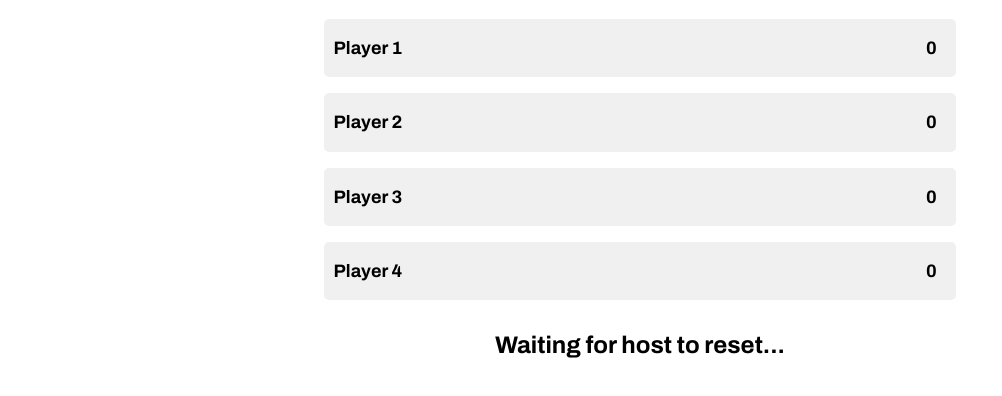
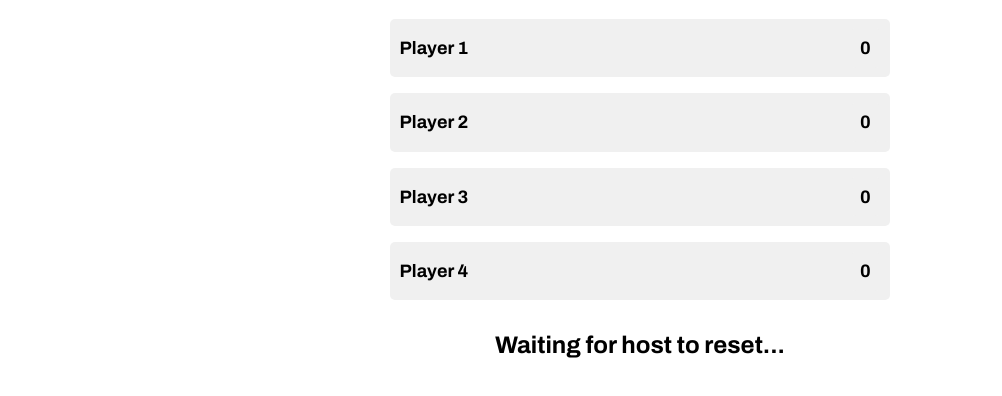
Before and after one commit to lukedaviskzn/slic, a website: page public/play.html in a window 1280 px wide. Shown: the part 234-630 px from the top of the page, without its empty margins (0-1002 px from the left). Drawn offline with Linux system fonts and the light colour scheme.

Commit message:
Leaderboard fix UI

```diff
--- a/index.js
+++ b/index.js
@@ -6,7 +6,7 @@ const port = 3030;
 
 app.use(express.static('public'));
 
-const defaultBoardSize = 16;
+const defaultBoardSize = 3;
 
 /**
  * @type {Object.<string, {
--- a/public/css/play.css
+++ b/public/css/play.css
@@ -122,7 +122,8 @@ button:hover {
     display: flex;
     flex-direction: column;
     row-gap: 1rem;
-    width: 50%;
+    width: 100%;
+    max-width: 500px;
     margin-left: auto;
     margin-right: auto;
 }
```
